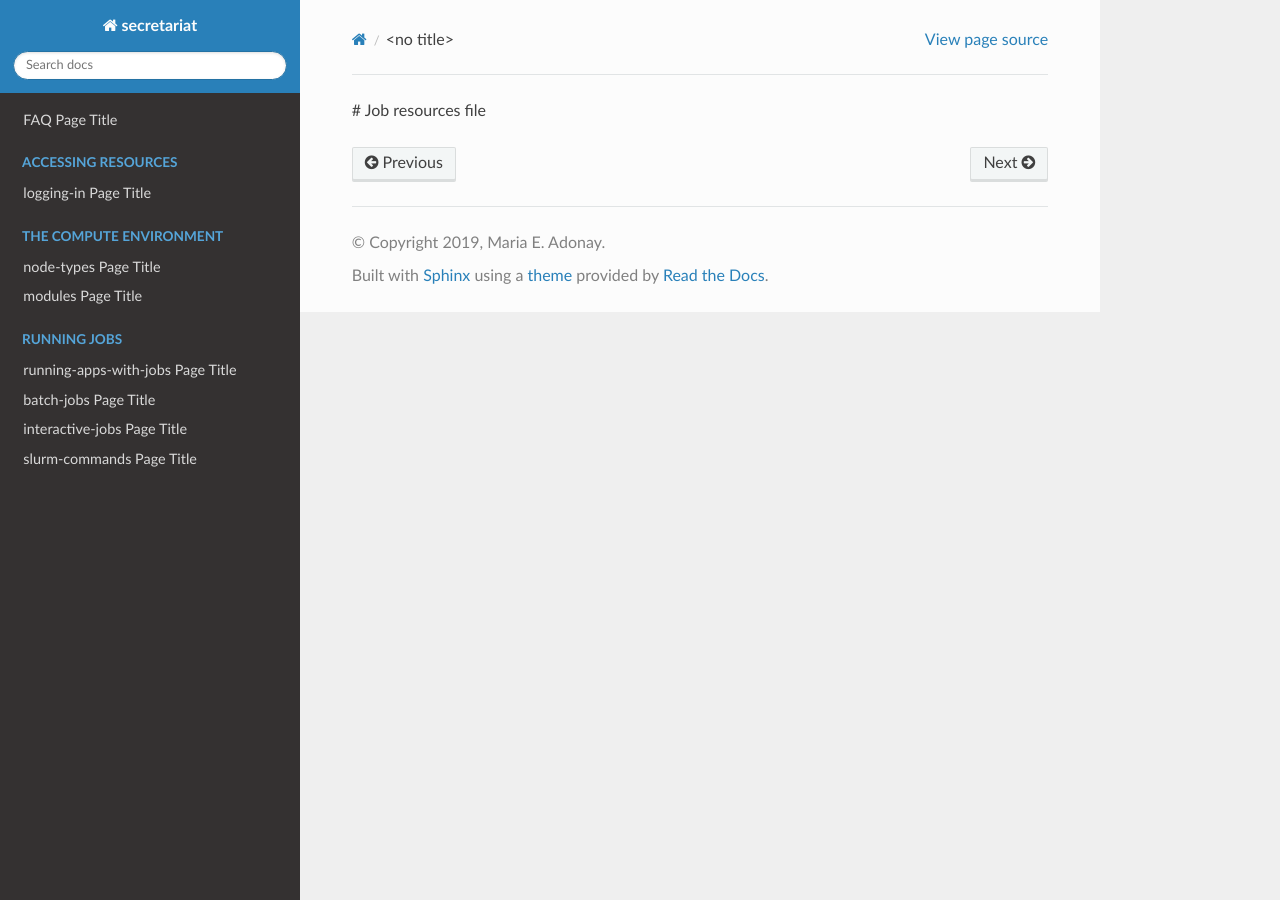
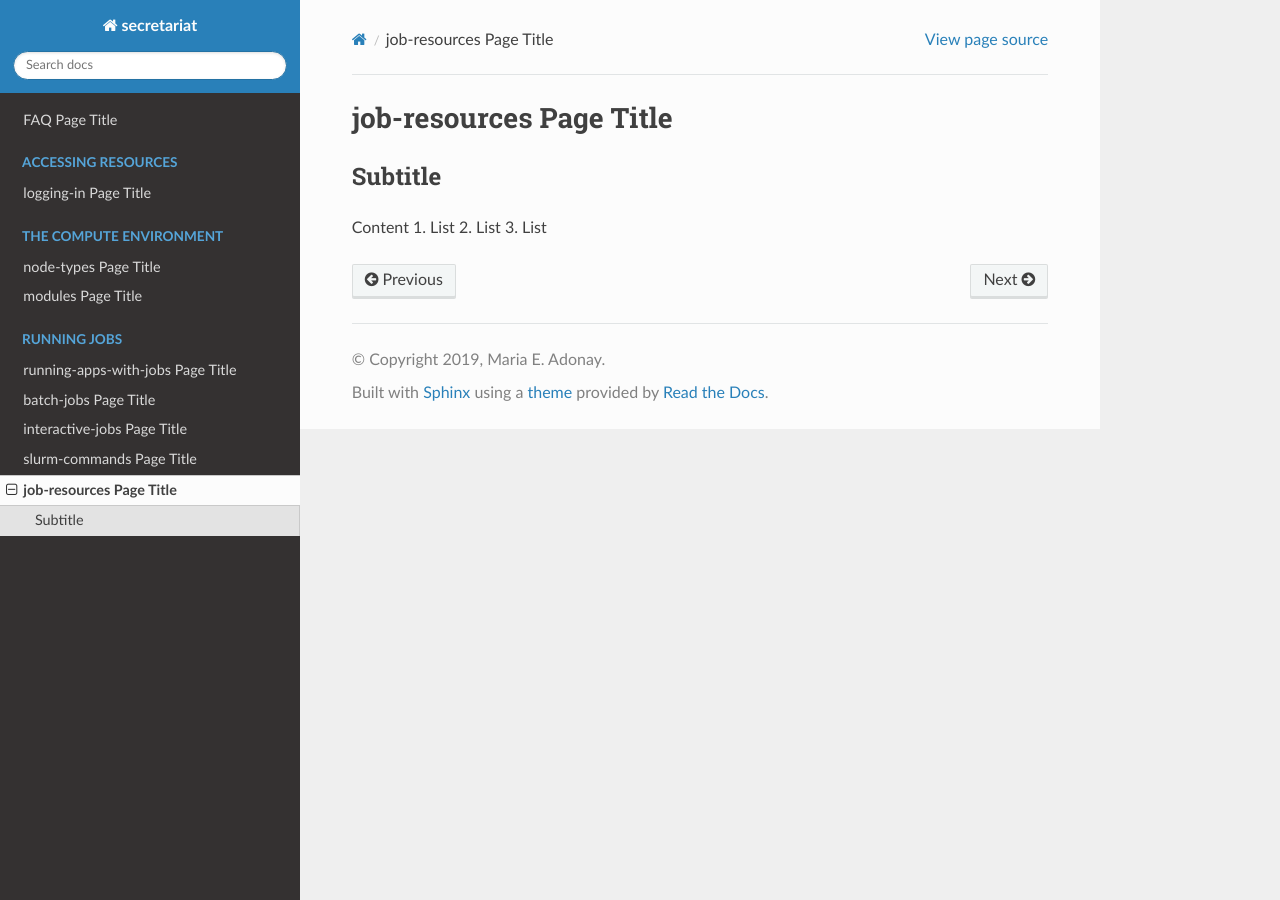
Before and after one commit to amalgamaria/secretariat, a Sphinx documentation site: the page built from docs/running-jobs/job-resources.rst, in a window 1280 px wide. Built offline with Sphinx 7.4.7 and the Read the Docs theme 2.0.0, drawn with Linux system fonts in a browser that asks for light colours.

Commit message:
Update job-resources file

```diff
--- a/docs/running-jobs/job-resources.rst
+++ b/docs/running-jobs/job-resources.rst
@@ -1 +1,10 @@
-# Job resources file
+job-resources Page Title
+========================
+
+Subtitle
+********
+
+Content
+1.	List
+2.	List
+3.	List
```
